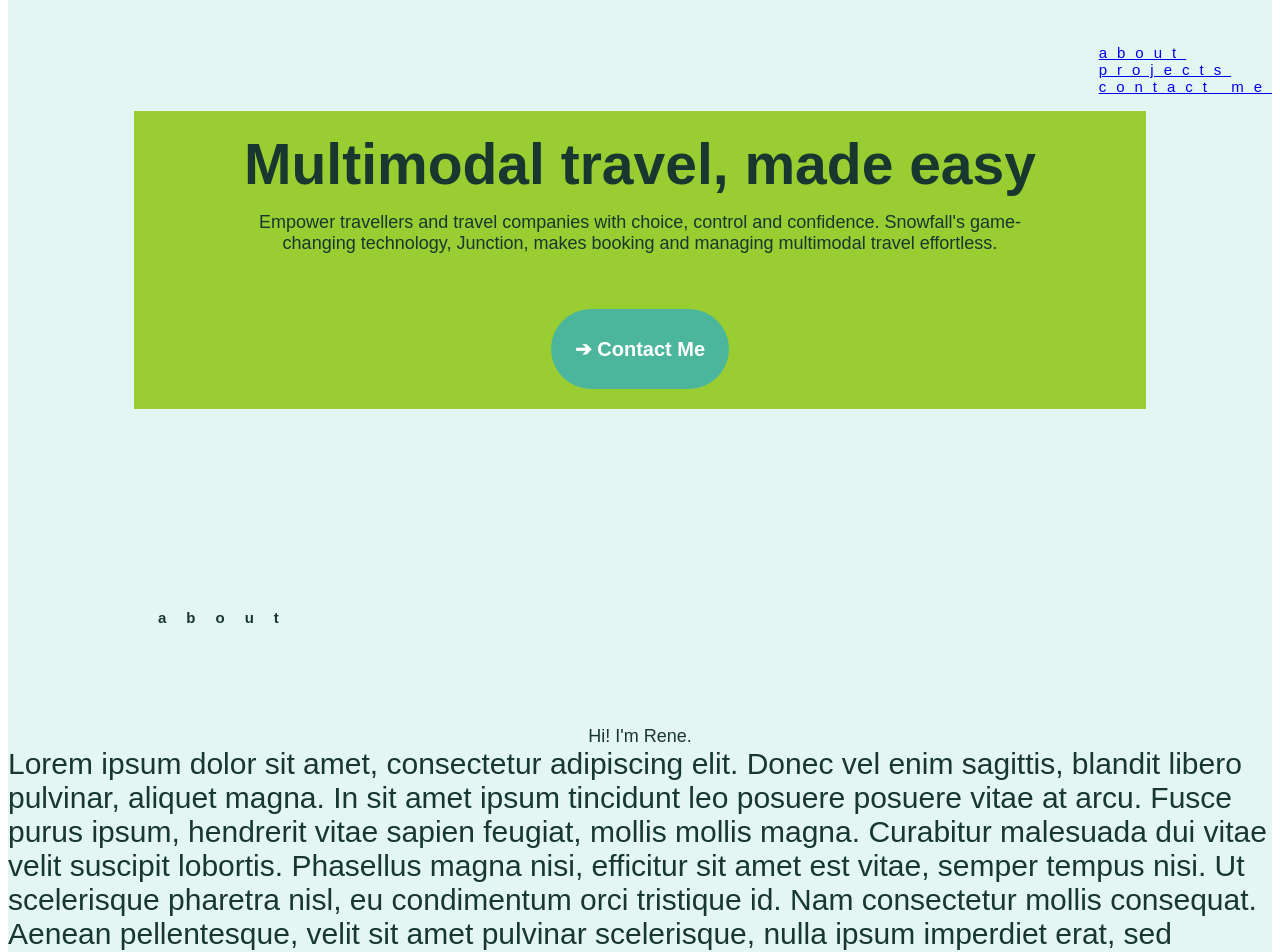
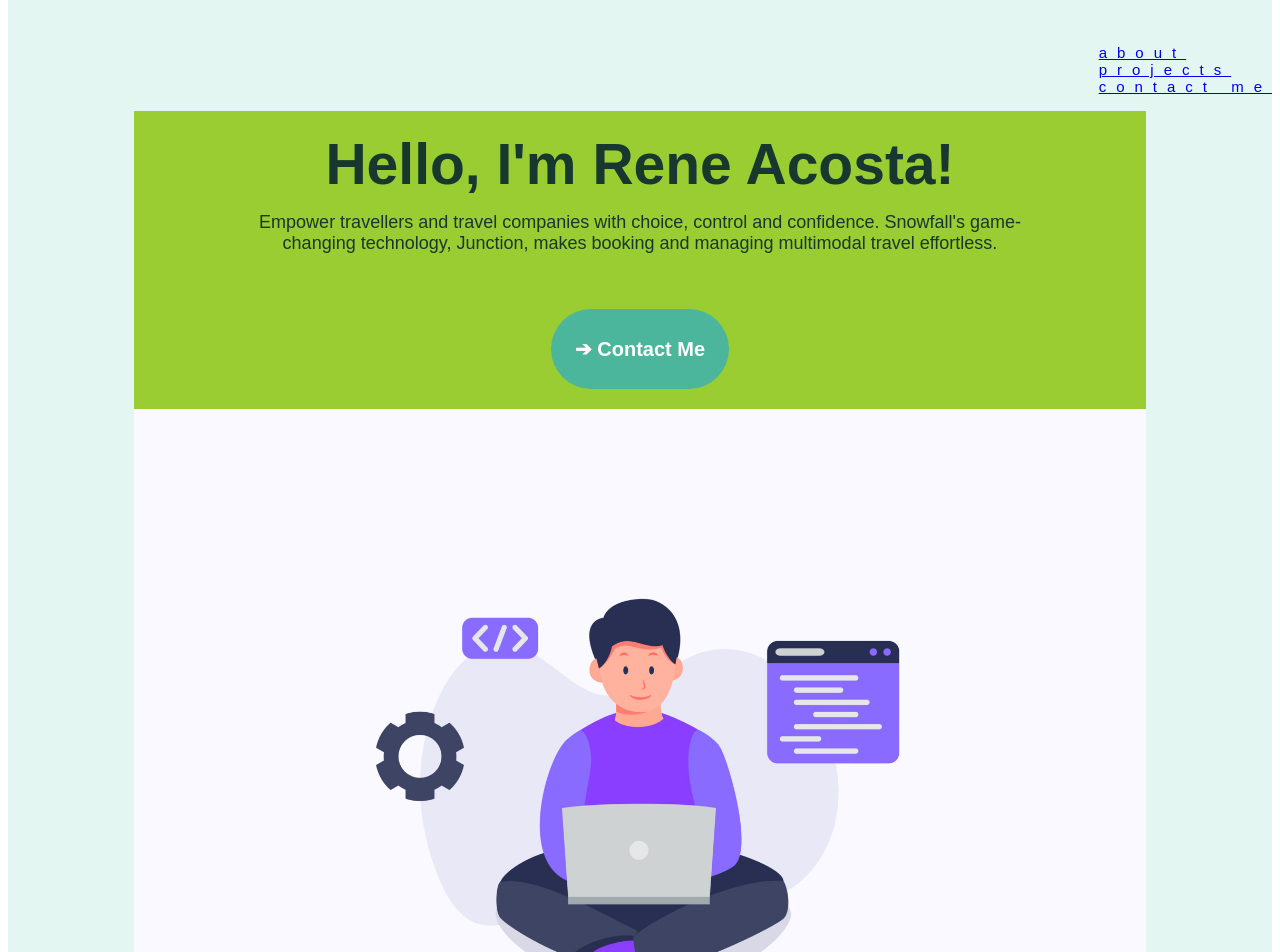
Before and after one commit to racosta323/rene-acosta-portfolio, a React (Create React App) app: page / in a window 1280 px wide. Shown: the part 80-1032 px from the top of the page. Built offline with nearby package versions, Linux system fonts and the light colour scheme.

Commit message:
adds hero image to homepage

```diff
--- a/src/App.css
+++ b/src/App.css
@@ -210,3 +210,9 @@ section {
   width: 800px;
   margin-bottom: 40px;
 }
+
+#man-avatar{
+  max-width: 100%;
+  height: auto;
+  margin-top: 20px
+}
--- a/src/Home.js
+++ b/src/Home.js
@@ -3,11 +3,17 @@ import ContactButton from "./ContactButton"
 function Home(){
     return(
         <section>
-            <h1>Multimodal travel, made easy</h1>
+            <h1>Hello, I'm Rene Acosta!</h1>
             <div className="center">
                 <h2>Empower travellers and travel companies with choice, control and confidence. Snowfall's game-changing technology, Junction, makes booking and managing multimodal travel effortless.</h2>
             </div>
             <ContactButton/>
+            <img
+                src='/vecteezy_programmer-people-concept-use-laptop-and-programming-code_.jpg'
+                alt='avatar of businessman'
+                id="man-avatar"
+            />
+            <a href="https://www.vecteezy.com/free-vector/software-development">Software Development Vectors by Vecteezy</a>
         </section>
     )
 }
```
Also changed, not shown: public/1117_U1RVRElPIEtBVCAxMTctMzE.jpg (added), public/vecteezy_programmer-people-concept-use-laptop-and-programming-code_.jpg (added).
